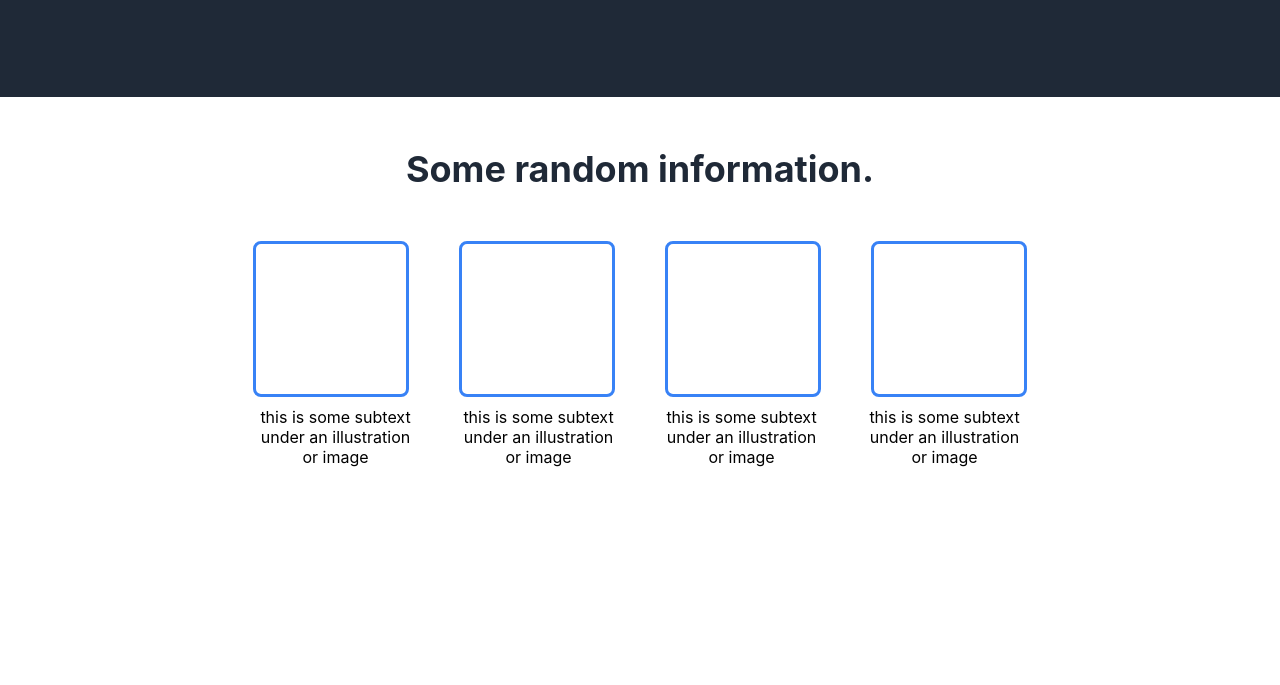
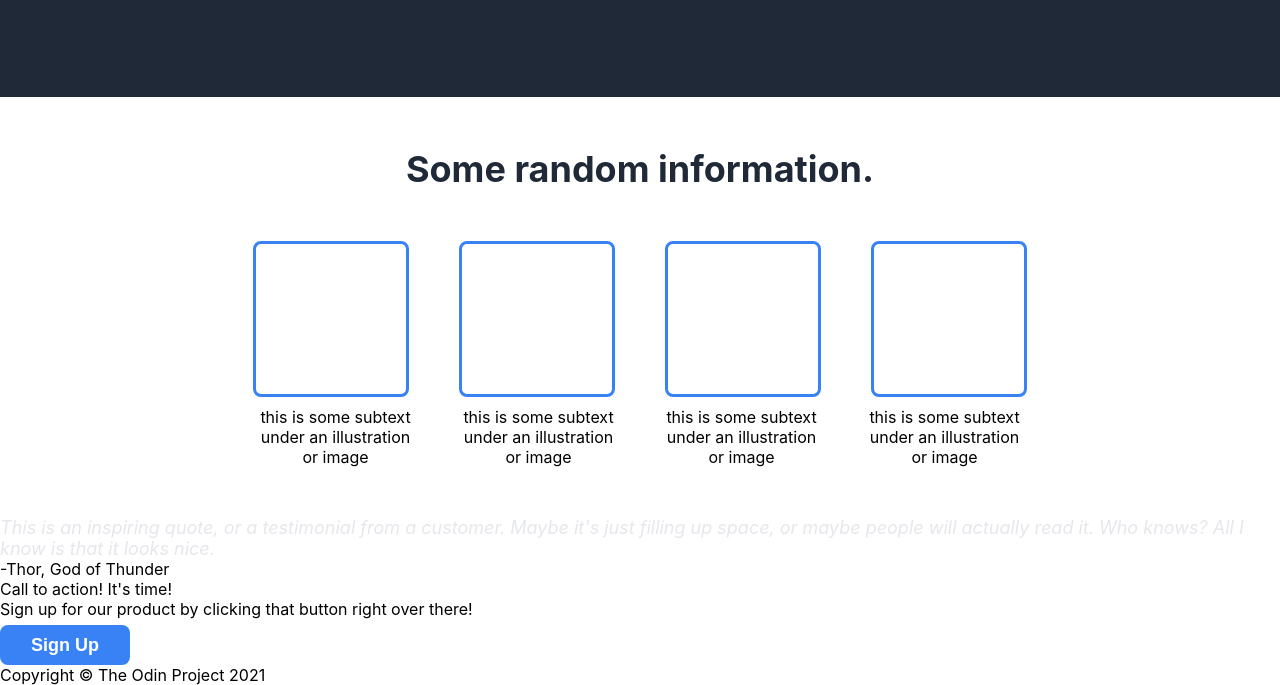
Before and after one commit to khyllar/landing-page-odin, a plain HTML site: page index.html in a window 1280 px wide. Shown: the part 591-1276 px from the top of the page. Before the commit the page ends 1108 px from the top, so only its background shows below. Drawn offline with Linux system fonts and the light colour scheme.

Commit message:
Format quote, call, and footer html

```diff
--- a/index.html
+++ b/index.html
@@ -24,7 +24,7 @@
             <div class="awesome-text-container">
                 <div class="awesome-bold">This Website is awesome</div>
                 <div class="awesome-paragragh">
-                    <p> This website has some subtext that goes here under the main
+                    <p class="awesome"> This website has some subtext that goes here under the main
                     title. It's a smaller font and the color is lower contrast</p>
                 </div>
                 <button class="awesome-button">Sign up</button>
@@ -52,8 +52,35 @@
         </div>
 
         <!--- QUOTE --->
+        <div class="quote-container">
+            <div class="quote-paragraph">
+                <p class="quote"><em>This is an inspiring quote, or a testimonial
+                from a customer. Maybe it's just filling up space, or maybe
+                people will actually read it. Who knows? All I know is that it
+                looks nice.</em></p>
+            </div>
+            <div class="signature-container">
+                <div class="signature">-Thor, God of Thunder</div>
+            </div>
+        </div>
+
+        <!---CALL TO ACTION --->
+        <div class="call-container">
+            <div class="call-box">
+                <div class="call-contents">
+                    <div class="call-text-container">
+                        <div class="call-head">Call to action! It's time!</div>
+                        <div class="call-text">Sign up for our product by clicking that button right over there!</div>
+                    </div>
+                    <button class="call-button">Sign Up</button>
+                </div>
+            </div>
+        </div>
 
         <!--- FOOTER --->
+        <div class="footer-container">
+            <div class="footer-text">Copyright © The Odin Project 2021</div>
+        </div>
 
     </body>
 
```
